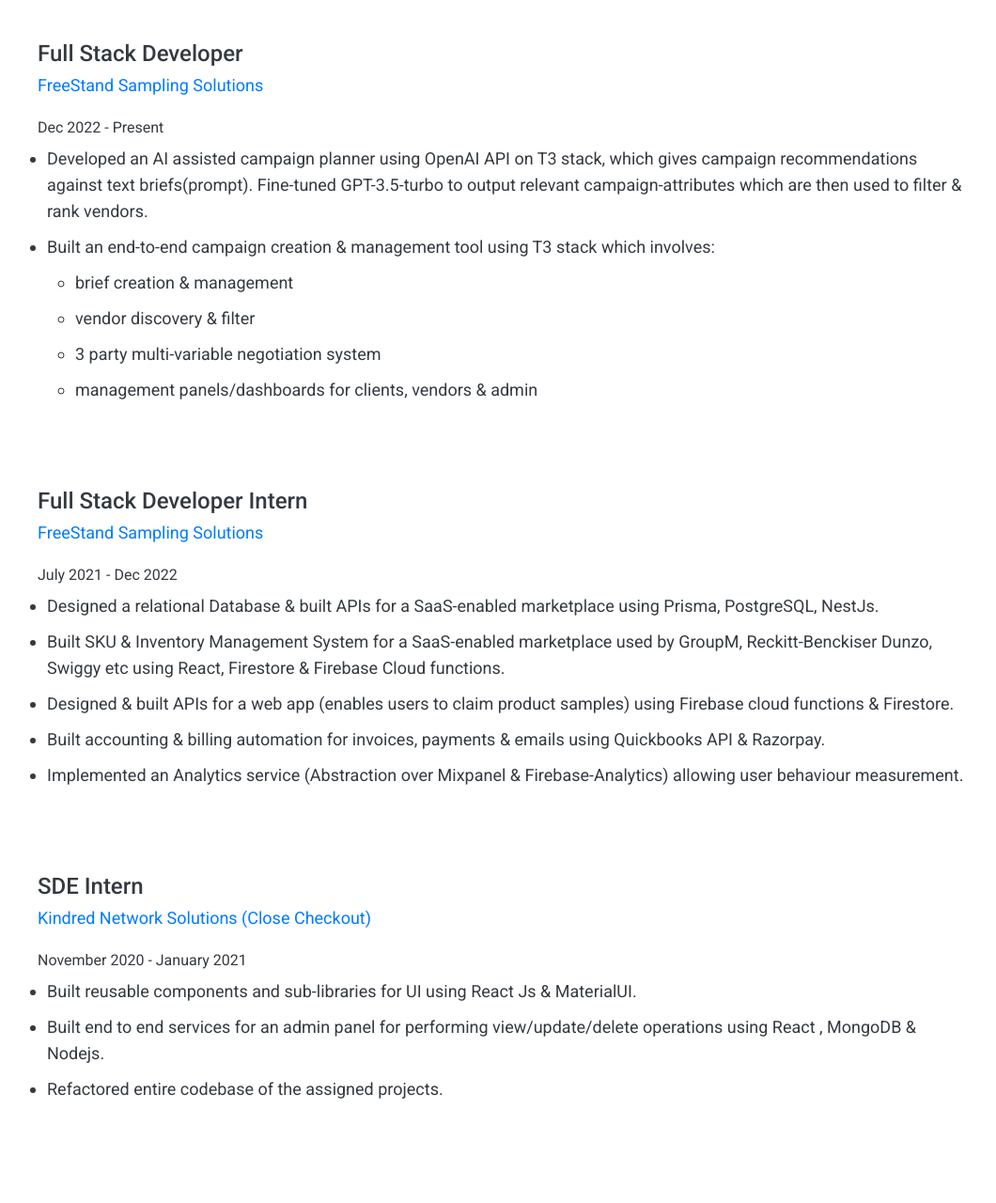
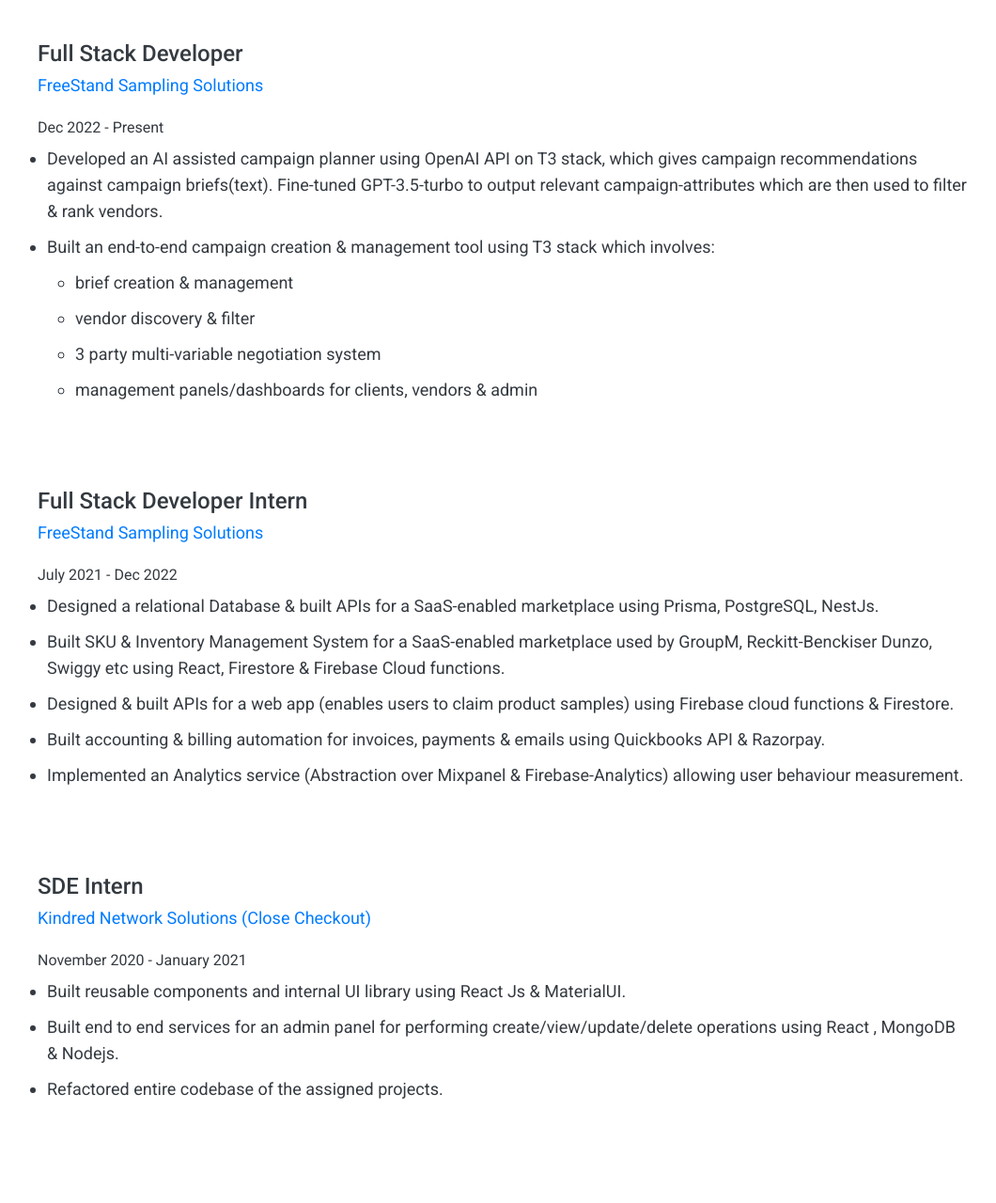
Before and after one commit to ksushant6566/Sushant, a website: page index.html in a window 1280 px wide. Shown: the part 2594-3874 px from the top of the page at 94% size, without its empty margins (100-1160 px from the left). Drawn offline with nearby package versions, Linux system fonts and the light colour scheme.

Commit message:
chore: minor updates

```diff
--- a/index.html
+++ b/index.html
@@ -258,9 +258,9 @@
                     <li class="li-highlight">
                         Developed an AI assisted campaign planner using OpenAI
                         API on T3 stack, which gives campaign recommendations
-                        against text briefs(prompt). Fine-tuned GPT-3.5-turbo to
-                        output relevant campaign-attributes which are then used
-                        to filter & rank vendors.
+                        against campaign briefs(text). Fine-tuned GPT-3.5-turbo
+                        to output relevant campaign-attributes which are then
+                        used to filter & rank vendors.
                     </li>
                     <li class="li-highlight">
                         Built an end-to-end campaign creation & management tool
@@ -326,13 +326,13 @@
 
                 <ul>
                     <li class="li-highlight">
-                        Built reusable components and sub-libraries for UI using
+                        Built reusable components and internal UI library using
                         React Js & MaterialUI.
                     </li>
                     <li class="li-highlight">
                         Built end to end services for an admin panel for
-                        performing view/update/delete operations using React ,
-                        MongoDB & Nodejs.
+                        performing create/view/update/delete operations using
+                        React , MongoDB & Nodejs.
                     </li>
                     <li class="li-highlight">
                         Refactored entire codebase of the assigned projects.
```
